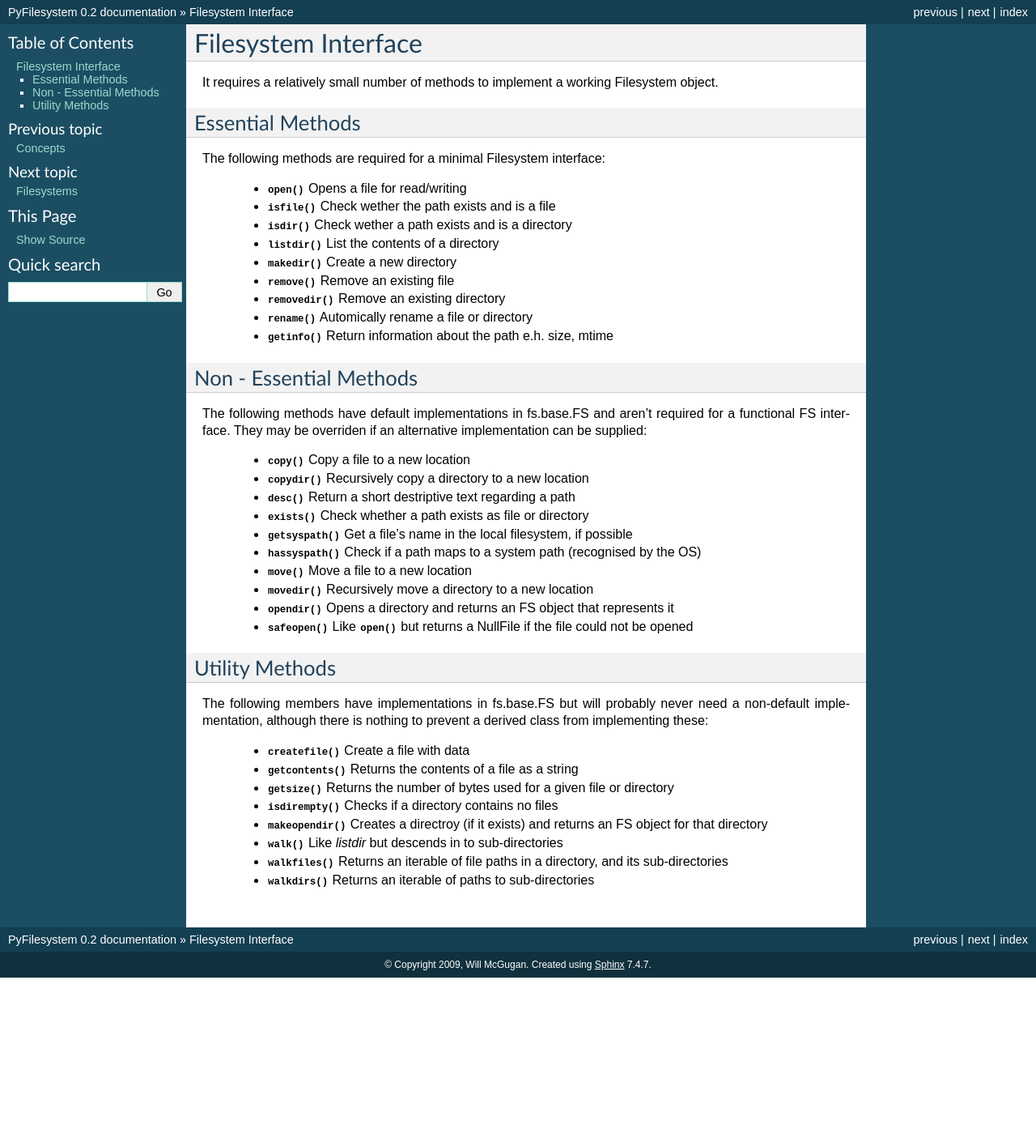
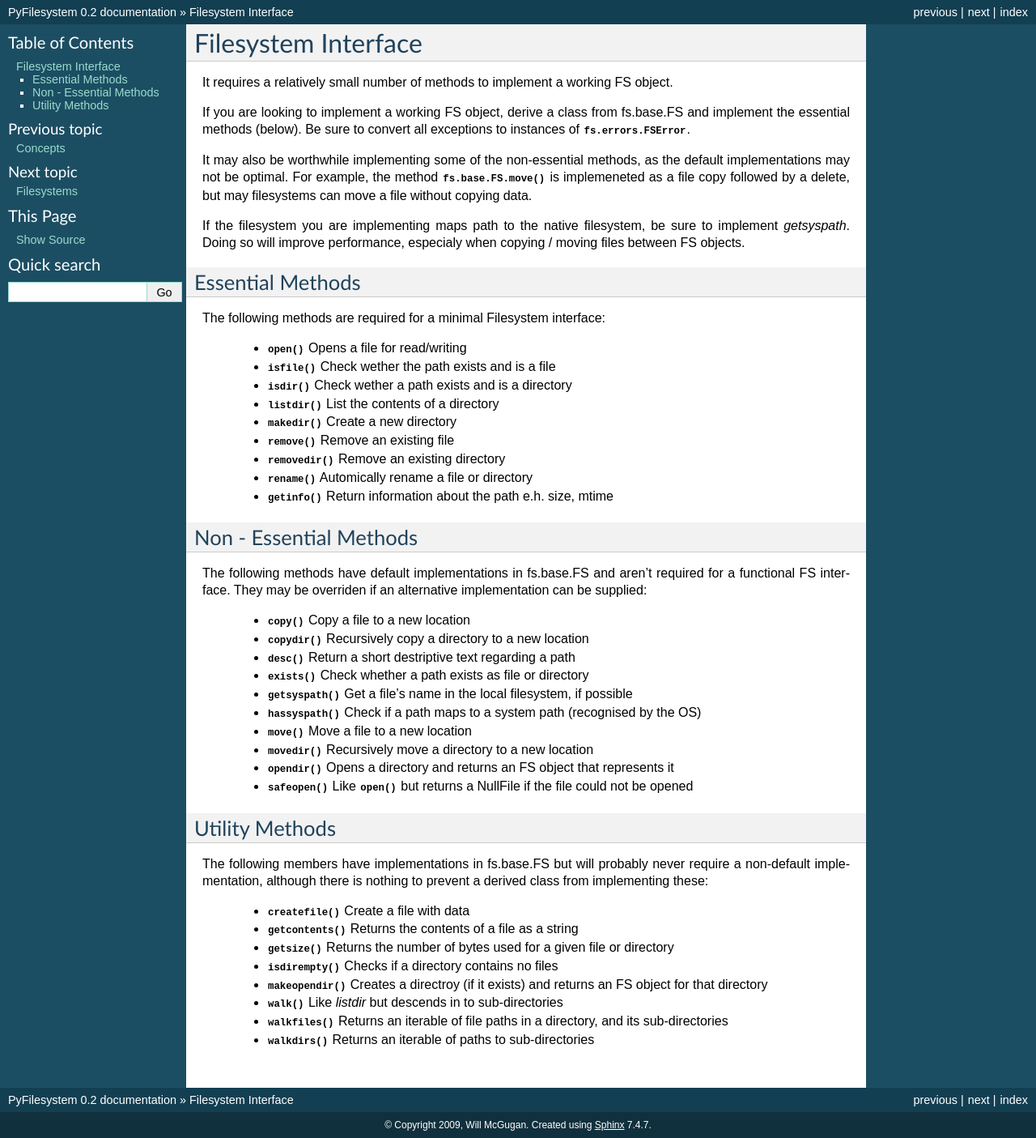
Before and after one commit to PyFilesystem/pyfilesystem, a Sphinx documentation site: the page built from docs/interface.rst, in a window 1280 px wide. Shown: the whole page at 81% size. Built offline with Sphinx 7.4.7, drawn with Linux system fonts in a browser that asks for light colours; pages that are not in the unit, such as notebooks, are missing from menus; before the commit the page ends 1207 px from its top, so only the background shows below that.

Commit message:
Lots of new docs

```diff
--- a/docs/concepts.rst
+++ b/docs/concepts.rst
@@ -85,4 +85,4 @@ PyFilesystem converts all exceptions to a common type, so that you need only wri
 	    return open(self.getsyspath(path), mode, kwargs.get("buffering", -1))
 	fs.errors.ResourceNotFoundError: Resource not found: doesnotexist.txt
 
-All PyFilesystem exceptions are derived from ``fs.errors.FSError``, so you may use that if you want to catch all possible exceptions.
+All PyFilesystem exceptions are derived from :class:`fs.errors.FSError`, so you may use that if you want to catch all possible exceptions.
--- a/docs/filesystems.rst
+++ b/docs/filesystems.rst
@@ -28,6 +28,12 @@ OS
 --
 An interface to the OS Filesystem. See :mod:`fs.osfs`
 
+
+RPCFS (Remote Procedure Call)
+-----------------------------
+An interface to a file-system serverd over XML RPC, See :mod:`fs.rpcfs` and :mod:`fs.expose.xmlrpc`
+
+
 Secure FTP (Secure FTP)
 -----------------------
 A secure FTP filesystem. See :mod:`fs.sftpfs`
--- a/docs/index.rst
+++ b/docs/index.rst
@@ -37,7 +37,8 @@ Code Documentation
    multifs.rst
    osfs.rst
    path.rst
-   rpcfsfs.rst
+   remote.rst
+   rpcfs.rst
    s3fs.rst
    sftpfs.rst
    tempfs.rst
--- a/docs/interface.rst
+++ b/docs/interface.rst
@@ -1,8 +1,13 @@
 Filesystem Interface
 ====================
 
-It requires a relatively small number of methods to implement a working Filesystem object.
+It requires a relatively small number of methods to implement a working FS object.
 
+If you are looking to implement a working FS object, derive a class from fs.base.FS and implement the essential methods (below). Be sure to convert all exceptions to instances of :class:`fs.errors.FSError`.
+
+It may also be worthwhile implementing some of the non-essential methods, as the default implementations may not be optimal. For example, the method :meth:`fs.base.FS.move` is implemeneted as a file copy followed by a delete, but may filesystems can move a file without copying data.
+
+If the filesystem you are implementing maps path to the native filesystem, be sure to implement `getsyspath`. Doing so will improve performance, especialy when copying / moving files between FS objects.
 
 Essential Methods
 -----------------
@@ -40,7 +45,7 @@ The following methods have default implementations in fs.base.FS and aren't requ
 Utility Methods
 ---------------
 
-The following members have implementations in fs.base.FS but will probably never need a non-default implementation, although there is nothing to prevent a derived class from implementing these:
+The following members have implementations in fs.base.FS but will probably never require a non-default implementation, although there is nothing to prevent a derived class from implementing these:
 
     * :meth:`~fs.base.FS.createfile` Create a file with data
     * :meth:`~fs.base.FS.getcontents` Returns the contents of a file as a string
--- a/docs/introduction.rst
+++ b/docs/introduction.rst
@@ -5,4 +5,4 @@ PyFilesystem is a Python module that provides a common interface to any filesyst
 
 Think of PyFilesystem (FS) objects as the next logical step to Python's `file` objects. Just as file-like objects abstract a single file, FS objects abstract the whole filesystem by providing a common interface to operations such as reading directories, getting file information, opening/copying/deleting files etc.
 
-Even if you only want to work with the local filesystem, FS simplifies a number of common operations and reduces the chance of error. A typical problem when working with the filesystem is writing a function that changes the current working directory, but doesn't set it back. This can be a tricky bug to identify since the problem will only manifest itself when you next try to work with the filesystem. PyFilesytem doesn't have this problem, because it doesn't modify the current working directory. It is also possible to restrict any file operations to a specific directory, which elliminates the possibility of accidently overwriting / deleting files outside of the specified directory.
+Even if you only want to work with the local filesystem, PyFilesystem simplifies a number of common operations and reduces the chance of error.
--- a/docs/mountfs.rst
+++ b/docs/mountfs.rst
@@ -1,6 +1,5 @@
 .. automodule:: fs.mountfs
 
-    .. automethod:: fs.mountfs.MountFS.mount(self, path, fs)
     .. automethod:: fs.mountfs.MountFS.mountdir(self, path, fs)
     .. automethod:: fs.mountfs.MountFS.mountfile(self, path, open_callable=None, info_callable=None)
     .. automethod:: fs.mountfs.MountFS.unmount(path)
--- a/docs/wrapfs.rst
+++ /dev/null
@@ -1,2 +0,0 @@
-.. automodule:: fs.wrapfs
-    :members:
```
